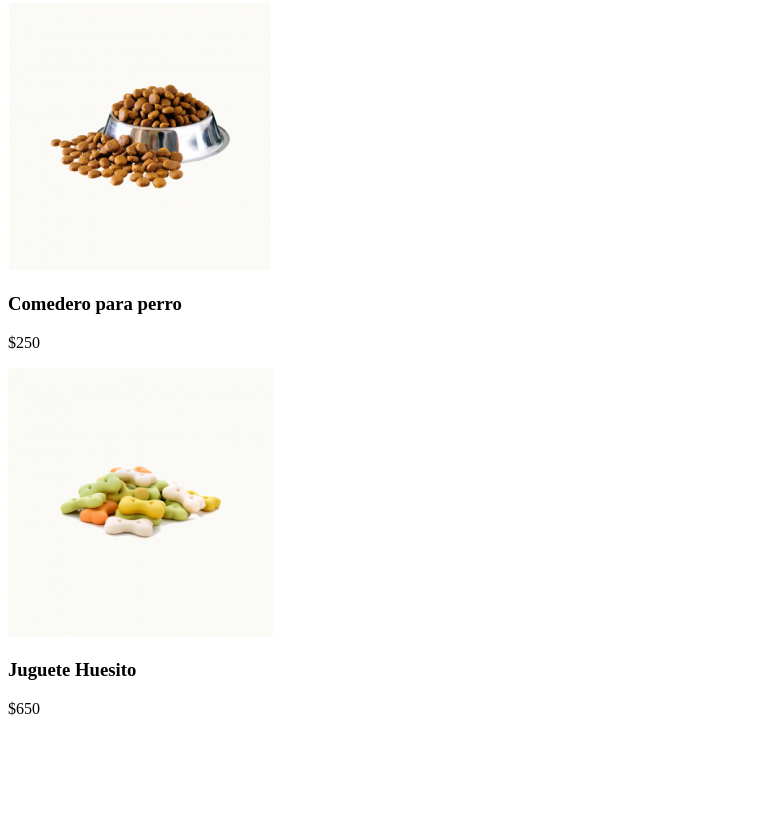
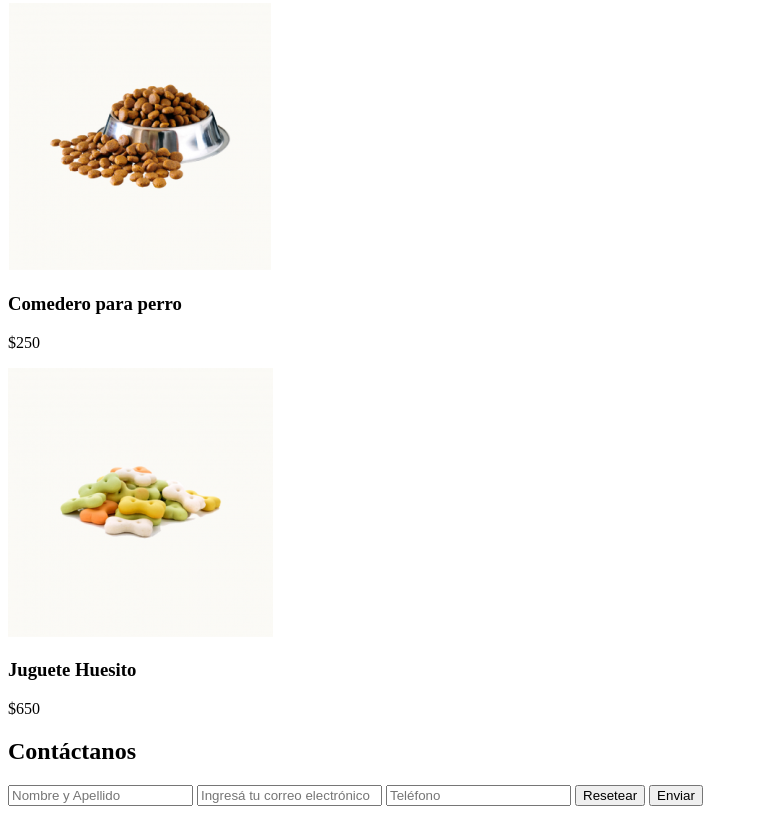
Before and after one commit to feeldiac/petshop, a plain HTML site: page index.html in a window 1280 px wide. Shown: the part 982-1796 px from the top of the page, without its empty margins (0-758 px from the left). Before the commit the page ends 1716 px from the top, so only its background shows below. Drawn offline with Linux system fonts and the light colour scheme.

Commit message:
Creada sección contáctanos

```diff
--- a/index.html
+++ b/index.html
@@ -71,5 +71,15 @@
             </div>
         </div>
     </section>
+    <section class="contactanos">
+        <h2>Contáctanos</h2>
+        <form action="">
+            <label for=""><input type="text" placeholder="Nombre y Apellido"></label>
+            <label for=""><input type="email" placeholder="Ingresá tu correo electrónico"></label>
+            <label for=""><input type="tel" placeholder="Teléfono"></label>
+            <button>Resetear</button>
+            <button type="submit">Enviar</button>
+        </form>
+    </section>
 </body>
 </html>
```
